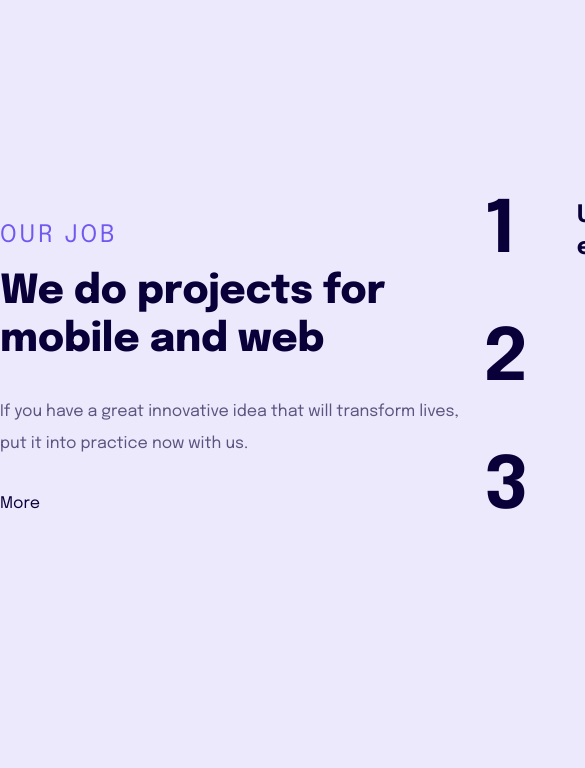
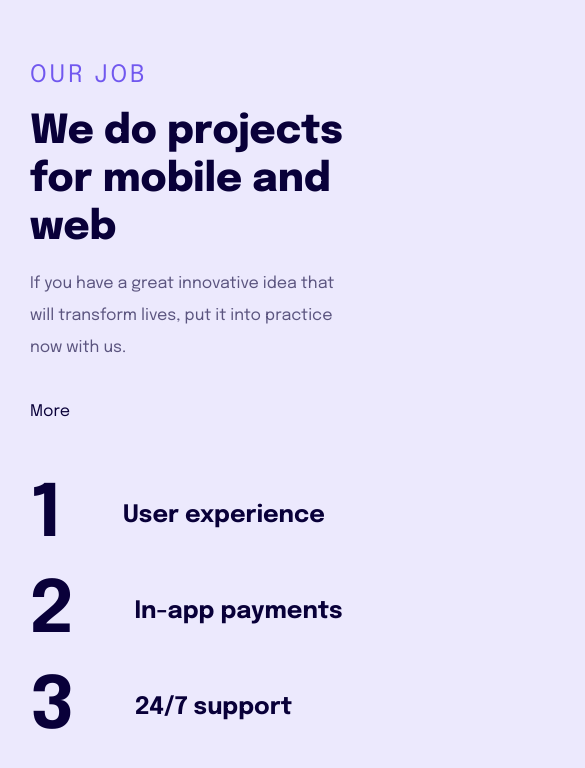
Before and after one commit to emidiovaleretto/rocketseat-our-job-project, a plain HTML site: page index.html in a window 390 px wide. Shown: the top 768 px of the page, 585 px wide, since content can reach past the window. Drawn offline with Linux system fonts and the light colour scheme.

Commit message:
refactor: add mobile first style

```diff
--- a/assets/css/style.css
+++ b/assets/css/style.css
@@ -9,15 +9,13 @@ body {
   background-color: #ece9fd;
 }
 
-.container {
-  max-width: 1024px;
-  margin: 200px auto;
+ol {
+  list-style: none;
 }
 
-.flex {
-  display: flex;
-  justify-content: space-around;
-  align-items: flex-end;
+.container {
+  max-width: 330px;
+  margin: 60px auto;
 }
 
 h2 {
@@ -26,6 +24,7 @@ h2 {
   letter-spacing: 3px;
   text-transform: uppercase;
   color: #7158ef;
+  margin-bottom: 16px;
 }
 
 h1 {
@@ -33,16 +32,14 @@ h1 {
   font-size: 2.5rem;
   line-height: 3rem;
   color: #090039;
-  width: 484px;
-  margin-top: 16px;
+  margin-bottom: 16px;
 }
 
 p {
   font-weight: 400;
   line-height: 2rem;
   color: rgba(10, 0, 57, 0.64);
-  width: 484px;
-  margin-top: 32px;
+  margin-bottom: 32px;
 }
 
 a {
@@ -50,16 +47,11 @@ a {
   font-weight: 400;
   line-height: 2rem;
   color: #090039;
-  margin-top: 28px;
+  margin-bottom: 72px;
   text-decoration: none;
 }
 
-a:hover {
-  text-decoration: underline;
-}
-
 ol {
-  list-style: none;
   display: flex;
   flex-direction: column;
   gap: 64px;
@@ -78,3 +70,25 @@ ol li {
 ol li span {
   font-size: 4.5rem;
 }
+
+@media screen and (min-width: 768px) {
+  .container {
+    max-width: 1024px;
+    margin: 200px auto;
+  }
+
+  .flex {
+    display: flex;
+    justify-content: space-around;
+    align-items: flex-end;
+  }
+
+  h1,
+  p {
+    width: 484px;
+  }
+
+  a:hover {
+    text-decoration: underline;
+  }
+}
```
